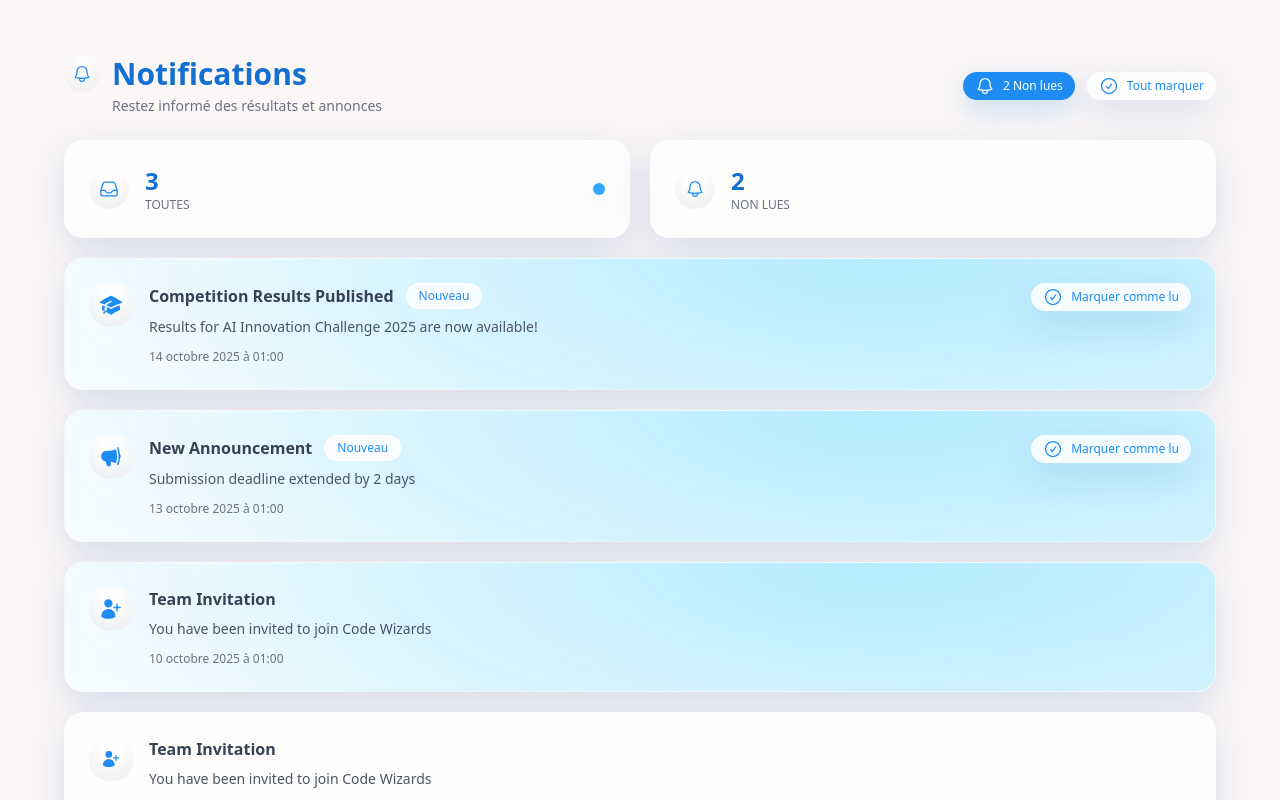
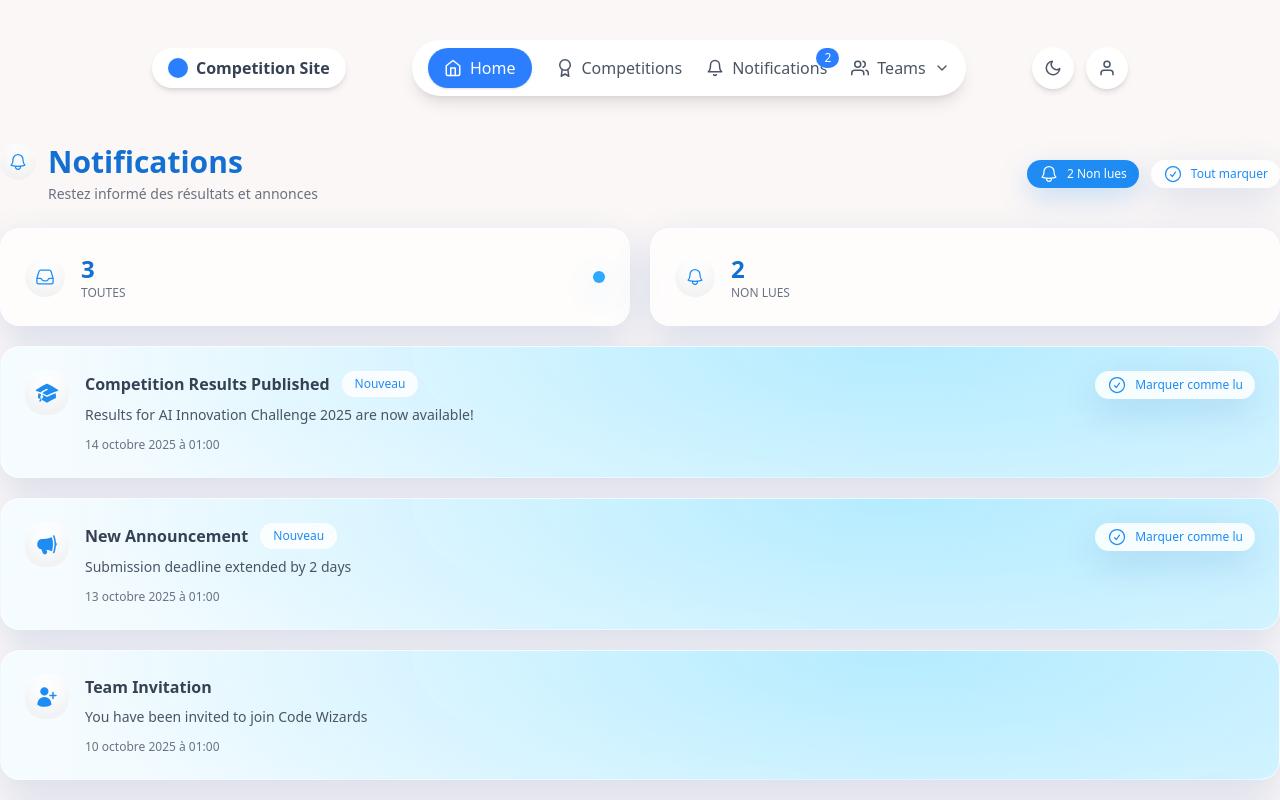
Before and after one commit to TheRealFamakan/Login_Codex, a React (Vite) app: page / in a window 1280 px wide. Shown: the top 800 px of the page. Built offline with nearby package versions, Linux system fonts and the light colour scheme.

Commit message:
Mis a jours dyal page Notifs

```diff
--- a/src/Components/Login.jsx
+++ b/src/Components/Login.jsx
@@ -7,7 +7,7 @@ const Login = ({ isLoginMode, setisLoginMode }) => {
     <div className='w-full max-w-[400px] bg-white p-6 rounded-3xl shadow-2xl'>
       {/*Header title*/}
       <div className='flex flex-col items-center mb-6'>
-        <div className="w-14 h-14 bg-gradient-to-br from-blue-500 to-cyan-400 rounded-full mb-3 shadow-lg"></div>
+        <div className="w-14 h-14 bg-linear-to-br from-blue-500 to-cyan-400 rounded-full mb-3 shadow-lg"></div>
         <h2 className='text-2xl font-bold text-blue-600'>Competition Site</h2>
         <p className="text-gray-400 text-sm mt-1">Insert Short Description</p>
       </div>
@@ -56,14 +56,14 @@ const Login = ({ isLoginMode, setisLoginMode }) => {
         )}
 
         {/* Shared button */}
-        <button type="submit" className='w-full p-3 mt-2 bg-gradient-to-r from-cyan-400 to-blue-500 text-white rounded-xl text-sm font-bold hover:shadow-lg hover:from-cyan-500 hover:to-blue-600 transition-all flex justify-center items-center gap-2'>
+        <button type="submit" className='w-full p-3 mt-2 bg-linear-to-r from-cyan-400 to-blue-500 text-white rounded-xl text-sm font-bold hover:shadow-lg hover:from-cyan-500 hover:to-blue-600 transition-all flex justify-center items-center gap-2'>
           {isLoginMode ? "Login ->" : "Register ->"}
         </button>
 
         <div className="relative flex py-2 items-center">
-          <div className="flex-grow border-t border-gray-200"></div>
-          <span className="flex-shrink-0 mx-4 text-gray-300 text-xs">Or continue with</span>
-          <div className="flex-grow border-t border-gray-200"></div>
+          <div className="grow border-t border-gray-200"></div>
+          <span className="shrink-0 mx-4 text-gray-300 text-xs">Or continue with</span>
+          <div className="grow border-t border-gray-200"></div>
         </div>
 
         <div className="flex justify-center gap-4">
--- a/src/Pages/Notifications.jsx
+++ b/src/Pages/Notifications.jsx
@@ -3,6 +3,15 @@ import NotificationCard from "../Components/NotificationCard";
 import Badge from "../Components/Badge";
 import Icon from "../Components/Icon";
 import "../index.css";
+import {
+  FiHome,
+  FiAward,
+  FiBell,
+  FiUsers,
+  FiChevronDown,
+  FiMoon,
+  FiUser
+} from "react-icons/fi";
 
 export default function Notifications() {
   const [items, setItems] = useState([
@@ -44,10 +53,54 @@ export default function Notifications() {
     setItems(prev => prev.map(i => (i.id === id ? { ...i, unread: false, isNew: false } : i)));
 
   return (
-    <div className="min-h-screen px-3 md:px-6 py-6 bg-base-50">
+    <div className="min-h-screen px-3 md:px-0 py-6 bg-base-50 flex flex-col items-center">
+      {/* NAVBAR */}
+      <nav className="w-full flex justify-center mb-8">
+        <div className="max-w-5xl w-full flex items-center justify-between py-4 px-6 bg-transparent">
+          {/* LOGO */}
+          <div className="flex items-center gap-2 bg-white py-2 px-4 rounded-full shadow-md">
+            <div className="w-5 h-5 bg-blue-500 rounded-full"></div>
+            <span className="font-semibold text-gray-700">Competition Site</span>
+          </div>
+          {/* MENU CENTRAL */}
+          <div className="flex items-center bg-white rounded-full py-2 px-4 shadow-lg gap-6">
+            <div className="flex items-center gap-2 bg-blue-500 text-white py-2 px-4 rounded-full shadow">
+              <FiHome size={18} />
+              <span className="font-medium">Home</span>
+            </div>
+            <div className="flex items-center gap-2 text-gray-600 hover:text-blue-500 cursor-pointer">
+              <FiAward size={18} />
+              <span>Competitions</span>
+            </div>
+            <div className="relative flex items-center gap-2 text-gray-600 hover:text-blue-500 cursor-pointer">
+              <FiBell size={18} />
+              <span>Notifications</span>
+              <span className="absolute -top-2 -right-3 bg-blue-500 text-white text-xs px-2 py-0.5 rounded-full">
+                {unreadCount}
+              </span>
+            </div>
+            <div className="flex items-center gap-2 text-gray-600 hover:text-blue-500 cursor-pointer">
+              <FiUsers size={18} />
+              <span>Teams</span>
+              <FiChevronDown size={16} />
+            </div>
+          </div>
+          {/* MODE NUIT + PROFIL */}
+          <div className="flex items-center gap-3">
+            <button className="bg-white p-3 rounded-full shadow-md hover:bg-gray-100">
+              <FiMoon size={18} className="text-gray-600" />
+            </button>
+            <button className="bg-white p-3 rounded-full shadow-md hover:bg-gray-100">
+              <FiUser size={18} className="text-gray-600" />
+            </button>
+          </div>
+        </div>
+      </nav>
 
+      {/* CONTENU PRINCIPAL */}
+      <div className="w-full max-w-7xl mx-auto">
         {/* Header + actions */}
-      <header className="max-w-6xl mx-auto mt-8 flex flex-col md:flex-row md:items-center md:justify-between">
+        <header className="flex flex-col md:flex-row md:items-center md:justify-between mb-6">
           <div className="flex items-start gap-3">
             <div className="h-9 w-9 rounded-xl2 bg-white/85 shadow-insetSoft flex items-center justify-center">
               <Icon name="bell" />
@@ -70,7 +123,7 @@ export default function Notifications() {
         </header>
 
         {/* Summary cards */}
-      <section className="max-w-6xl mx-auto mt-6 grid grid-cols-1 md:grid-cols-2 gap-5">
+        <section className="grid grid-cols-1 md:grid-cols-2 gap-5">
           <div className="glass rounded-xl2 p-6 relative">
             <div className="flex items-center gap-4">
               <div className="h-10 w-10 rounded-xl2 bg-white/85 shadow-insetSoft flex items-center justify-center">
@@ -83,7 +136,6 @@ export default function Notifications() {
             </div>
             <span className="absolute right-6 top-1/2 -translate-y-1/2 h-3 w-3 rounded-full bg-brand-600 shadow-glass"></span>
           </div>
-
           <div className="glass rounded-xl2 p-6">
             <div className="flex items-center gap-4">
               <div className="h-10 w-10 rounded-xl2 bg-white/85 shadow-insetSoft flex items-center justify-center">
@@ -98,11 +150,10 @@ export default function Notifications() {
         </section>
 
         {/* List */}
-      <main className="max-w-6xl mx-auto mt-4 pb-10">
+        <main className="mt-4 pb-10">
           {items.map(item => (
             <NotificationCard key={item.id} item={item} onMarkRead={markRead} />
           ))}
-
           {/* Dernière carte "fade" statique */}
           <div className="glass rounded-xl2 p-6 mt-5">
             <div className="flex items-start">
@@ -118,5 +169,6 @@ export default function Notifications() {
           </div>
         </main>
       </div>
+    </div>
   );
 }
```
Lines whose indentation alone changed are shown as unchanged.
